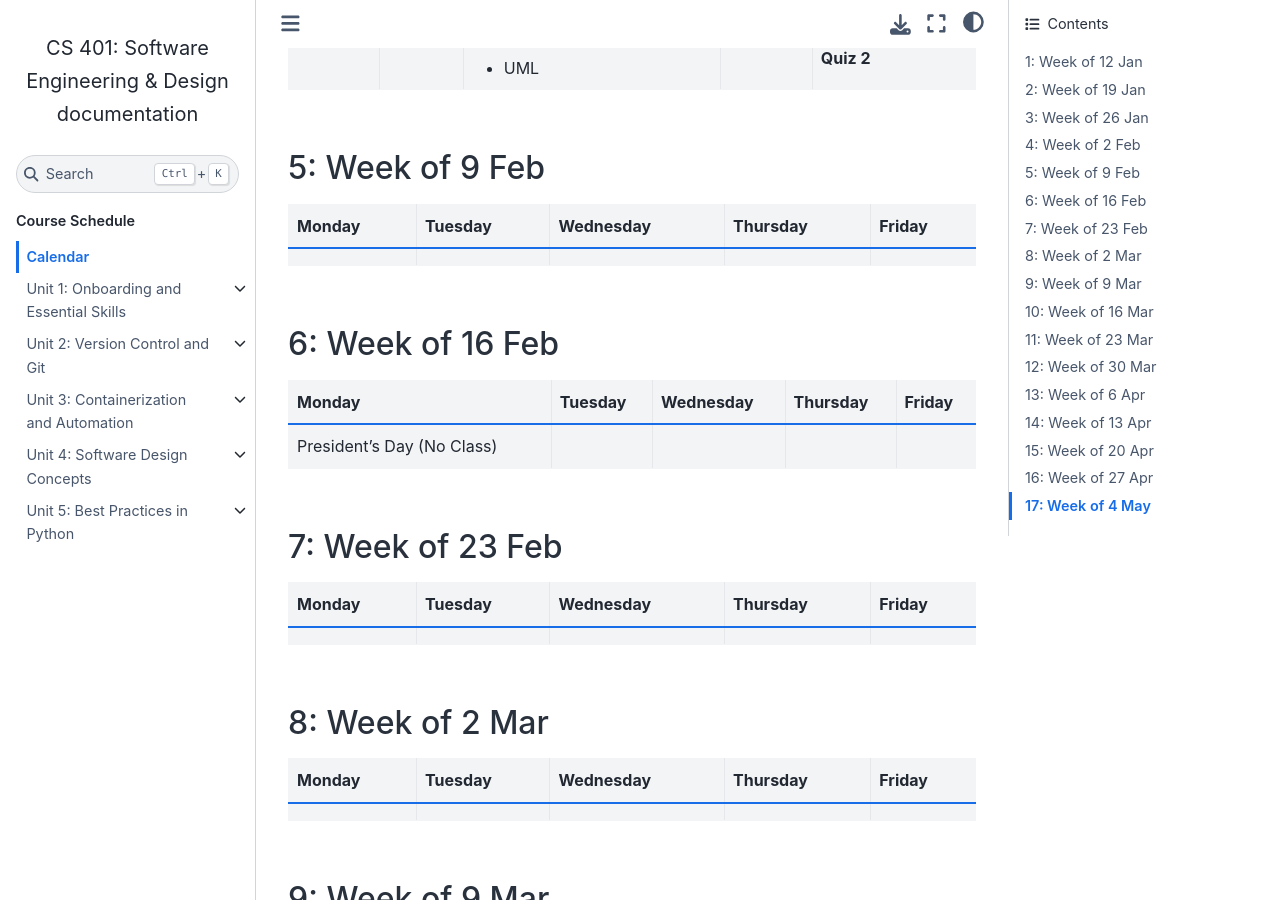
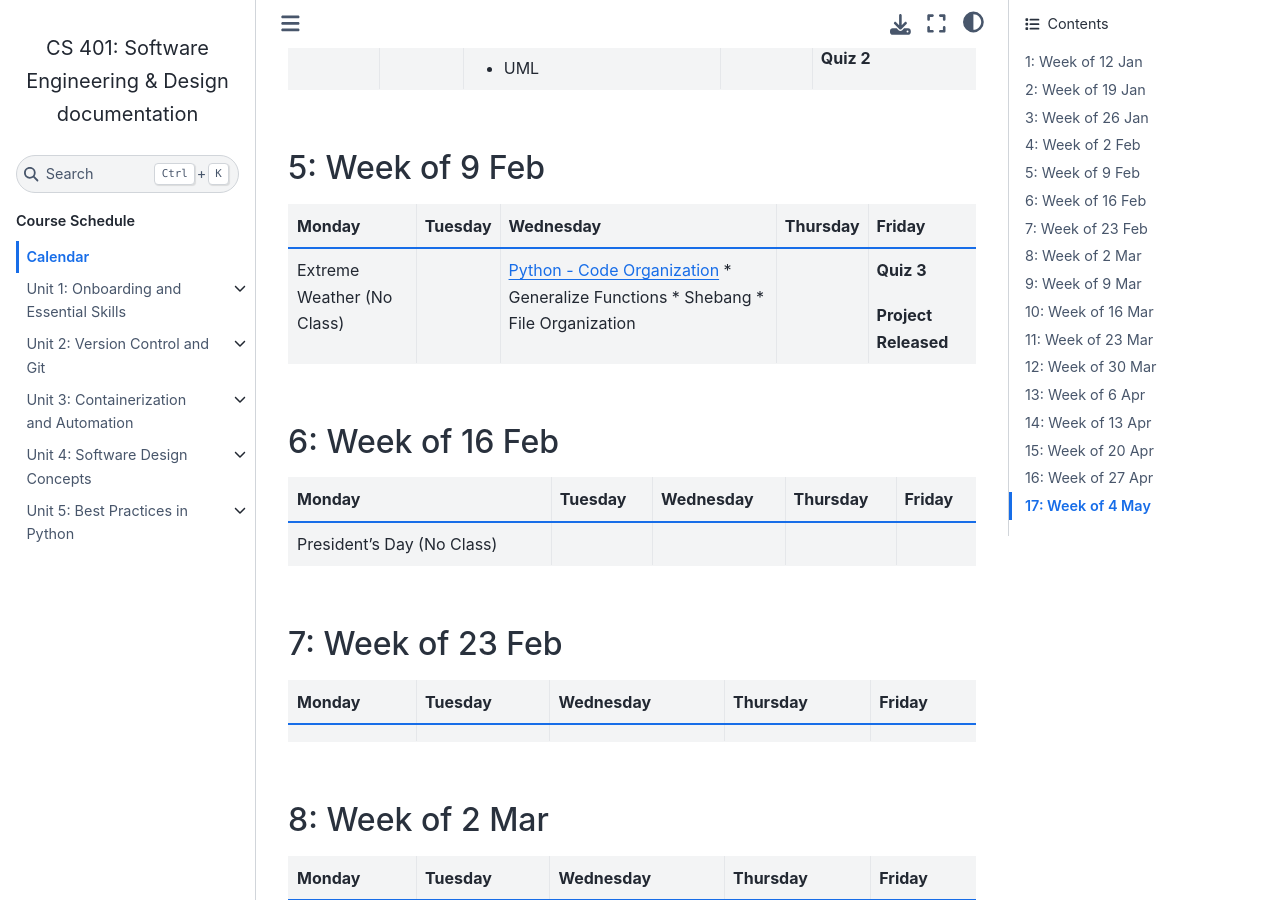
Before and after one commit to andrewsolis/cs401, a Sphinx documentation site: the page built from docs/calendar.rst, in a window 1280 px wide and 900 px high, scrolled down 1852 px. Built offline with Sphinx 7.4.7 and the Sphinx Book theme 1.1.4, drawn with Linux system fonts in a browser that asks for light colours; pages that are not in the unit, such as notebooks, are missing from menus.

Commit message:
update calendar

```diff
--- a/docs/calendar.rst
+++ b/docs/calendar.rst
@@ -68,20 +68,21 @@ Calendar
 
 .. _Intro to Software Design: https://cs401.readthedocs.io/en/latest/unit04/intro_software_design.html
 .. _Diagrams of Software Design: https://cs401.readthedocs.io/en/latest/unit04/diagrams.html
-.. _Python - Code Organization: https://cs401.readthedocs.io/en/latest/unit05/organization.html
 
 5: Week of 9 Feb
 -----------------
-+------------------------+----------+---------------------+------------+-------------------------------------------------------------------------------------------------------------+
-| Monday                 | Tuesday  | Wednesday           | Thursday   | Friday                                                                                                      |
-+========================+==========+=====================+============+=============================================================================================================+
-|                        |          |                     |            |                                                                                                             |
-|                        |          |                     |            |                                                                                                             |
-|                        |          |                     |            |                                                                                                             |
-|                        |          |                     |            |                                                                                                             |
-|                        |          |                     |            |                                                                                                             |
-|                        |          |                     |            |                                                                                                             |
-+------------------------+----------+---------------------+------------+-------------------------------------------------------------------------------------------------------------+
++----------------------------+----------+-------------------------------+------------+-------------------------------------------------------------------------------------------------------------+
+| Monday                     | Tuesday  | Wednesday                     | Thursday   | Friday                                                                                                      |
++============================+==========+===============================+============+=============================================================================================================+
+| Extreme Weather (No Class) |          | `Python - Code Organization`_ |            | **Quiz 3**                                                                                                  |
+|                            |          | * Generalize Functions        |            |                                                                                                             |
+|                            |          | * Shebang                     |            |                                                                                                             |
+|                            |          | * File Organization           |            |                                                                                                             |
+|                            |          |                               |            |                                                                                                             |
+|                            |          |                               |            | **Project Released**                                                                                        |
++----------------------------+----------+-------------------------------+------------+-------------------------------------------------------------------------------------------------------------+
+
+.. _Python - Code Organization: https://cs401.readthedocs.io/en/latest/unit05/organization.html
 
 6: Week of 16 Feb
 -----------------
```
